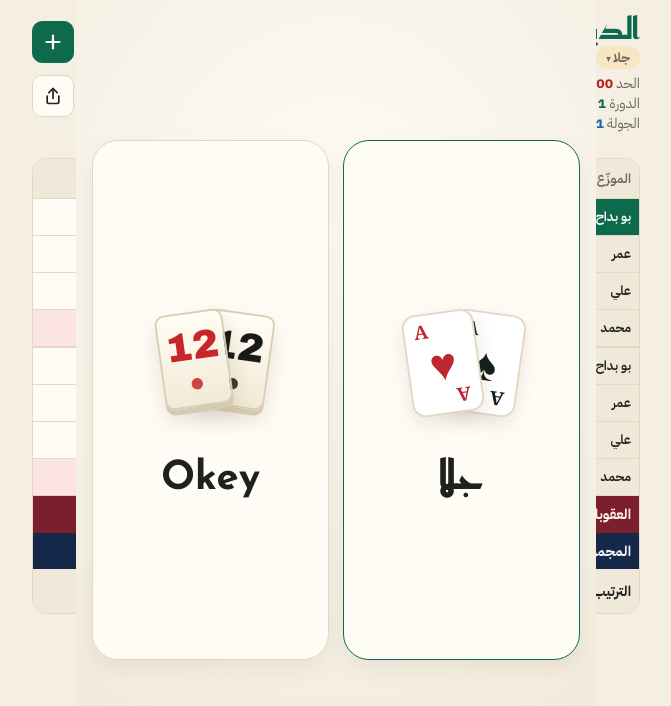
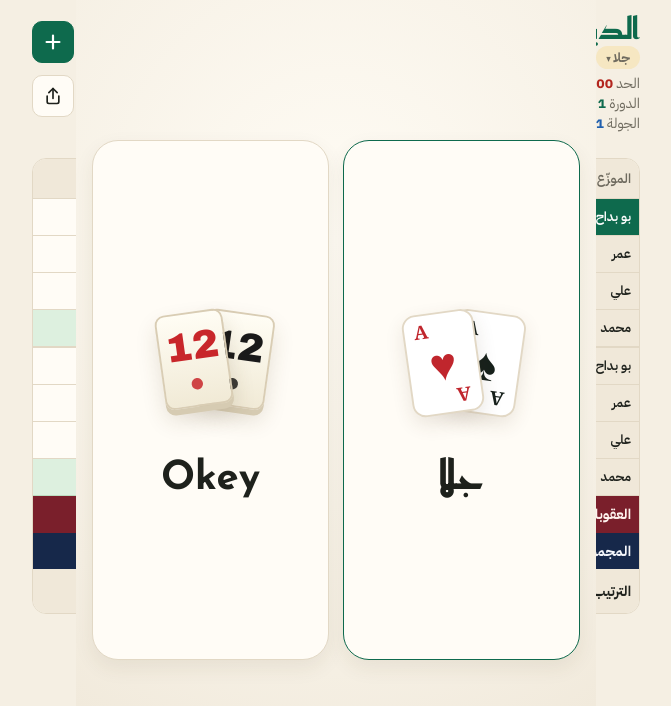
Before and after one commit to Hamadtov503/jala-app, a plain HTML site: page web/index.html in a window 1280 px wide. Shown: the whole page, without its empty margins (304-975 px from the left). Drawn offline with Linux system fonts and the light colour scheme; a web font is replaced by a local one.

Commit message:
Jala: light green every 4th round
Co-Authored-By: Claude Opus 5.5 <noreply@anthropic.com>
Claude-Session: https://claude.ai/code/session_01SazEezt67uBgCiRJkiMeYq

```diff
--- a/web/index.html
+++ b/web/index.html
@@ -137,7 +137,7 @@ tr.current .rcol{box-shadow:inset -3px 0 0 var(--felt)}
 .cell.empty{color:var(--line)}
 .cell.neg{color:var(--neg)}
 /* every full cycle (rounds 4, 8, 12…) gets its own row color */
-tbody tr.cyc[id^="row-"] td:not(.rcol){background:#FBE4E2;border-bottom-color:#F0C9C5}
+tbody tr.cyc[id^="row-"] td:not(.rcol){background:#DDF0DF;border-bottom-color:#BCDDC0}
 .cell.active{outline:2px solid var(--felt);outline-offset:-3px;border-radius:8px}
 tr.pen td{background:var(--pen);color:var(--pen-ink);border-bottom-color:var(--pen)}
 tr.pen .cell,tr.pen .cell.neg{color:var(--pen-ink)}
```
